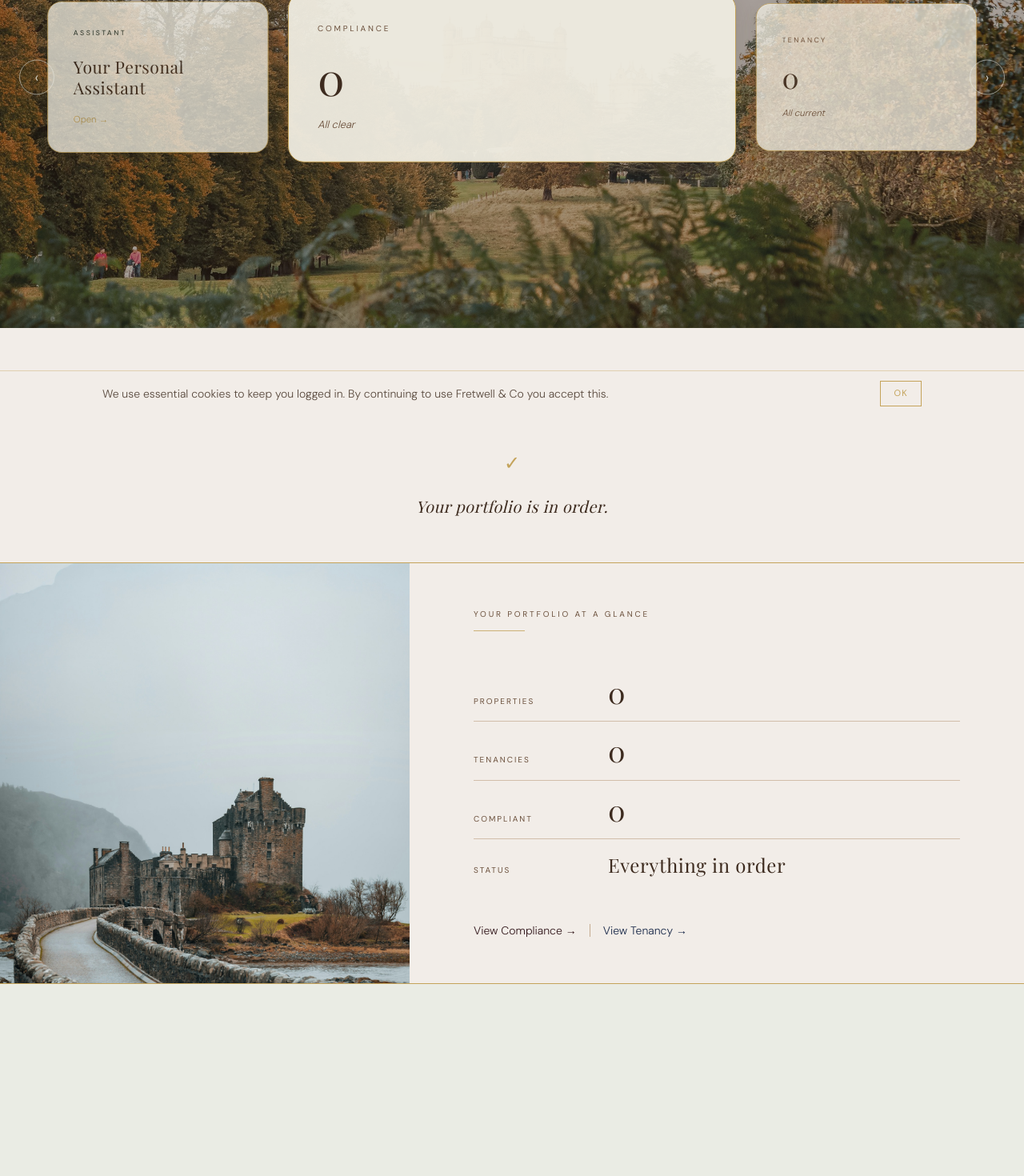
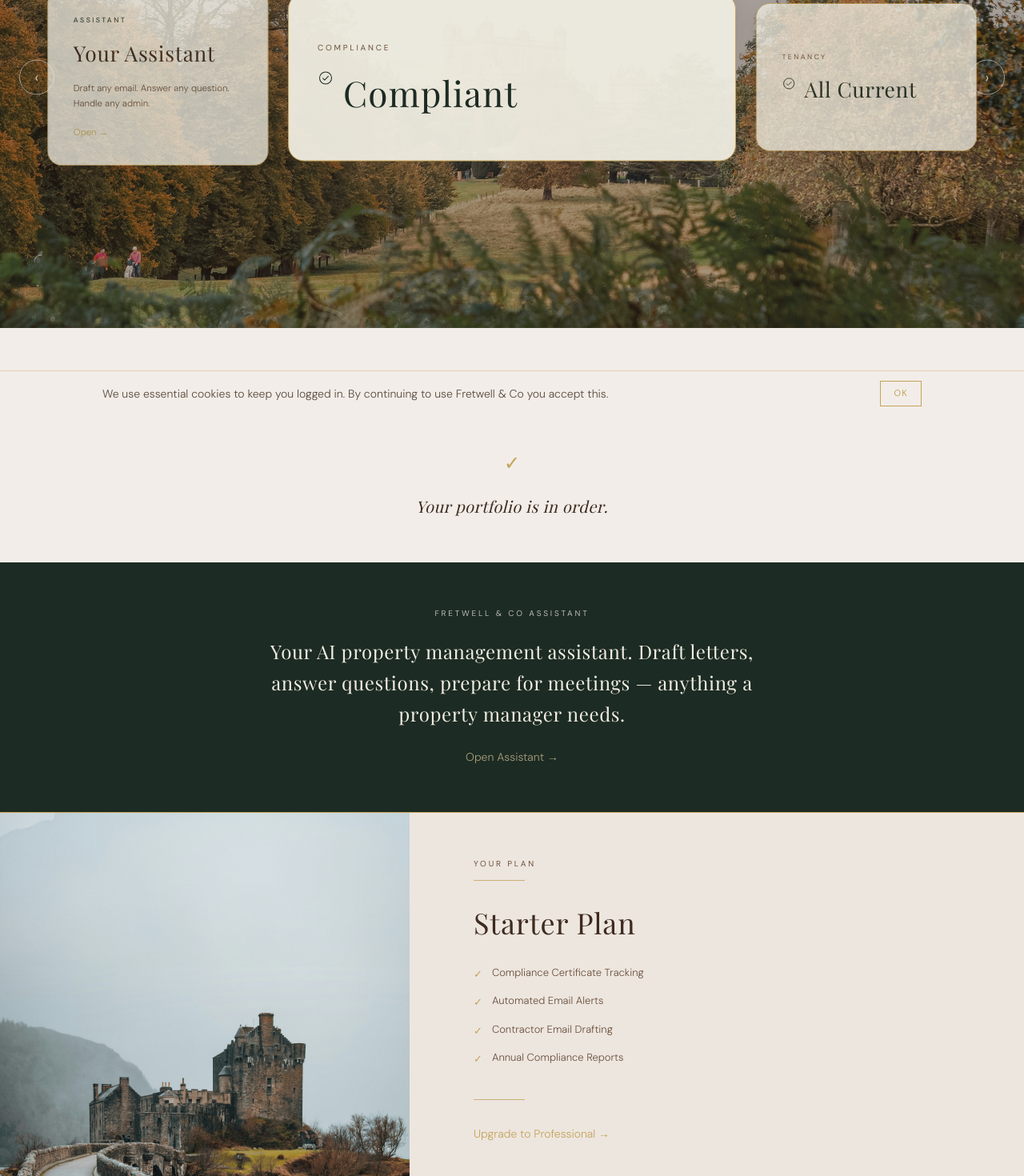
Before and after one commit to j4kefretwell-design/safelett, a Next.js app: page /dashboard in a window 1280 px wide. Shown: the part 280-1750 px from the top of the page at 80% size. Before the commit the page ends 1510 px from the top, so only its background shows below. Built offline with nearby package versions, Linux system fonts and the light colour scheme; no server answers; the database is empty; a web font is replaced by a local one.

Commit message:
fix floating section, prominent status, your plan section, AI assistant promotion

```diff
--- a/src/app/(app)/dashboard/page.tsx
+++ b/src/app/(app)/dashboard/page.tsx
@@ -1,7 +1,9 @@
 import Link from "next/link";
-import OverviewHeroCarousel from "@/components/dashboard/OverviewHeroCarousel";
+import OverviewHeroCarousel, {
+  type OverviewCarouselPanel,
+} from "@/components/dashboard/OverviewHeroCarousel";
 import OptimizedFillImage from "@/components/OptimizedFillImage";
-import { buildOverviewData } from "@/lib/overview";
+import { buildOverviewData, type OverviewActionItem } from "@/lib/overview";
 import { siteImages } from "@/lib/site-images";
 import { editorialPagePaddingClassName } from "@/lib/ui";
 import { createClient } from "@/lib/supabase/server";
@@ -9,6 +11,92 @@ import type { Certificate, Property } from "@/lib/types";
 import type { Tenancy } from "@/lib/tenancy";
 
 export const revalidate = 30;
+
+const STARTER_PLAN_FEATURES = [
+  "Compliance Certificate Tracking",
+  "Automated Email Alerts",
+  "Contractor Email Drafting",
+  "Annual Compliance Reports",
+] as const;
+
+function buildModulePanel({
+  id,
+  href,
+  label,
+  clearText,
+  actions,
+  module,
+}: {
+  id: string;
+  href: string;
+  label: string;
+  clearText: string;
+  actions: OverviewActionItem[];
+  module: "compliance" | "tenancy";
+}): OverviewCarouselPanel {
+  const moduleActions = actions.filter((item) => item.module === module);
+
+  if (moduleActions.length === 0) {
+    return { id, href, label, status: "clear", statusText: clearText };
+  }
+
+  const hasOverdue = moduleActions.some((item) => item.daysRemaining < 0);
+  if (hasOverdue) {
+    return {
+      id,
+      href,
+      label,
+      status: "overdue",
+      statusText: "Overdue",
+      count: moduleActions.length,
+    };
+  }
+
+  return {
+    id,
+    href,
+    label,
+    status: "attention",
+    statusText: "Action Needed",
+    count: moduleActions.length,
+  };
+}
+
+function buildActionsPanel(
+  actions: OverviewActionItem[],
+  urgentCount: number
+): OverviewCarouselPanel {
+  if (urgentCount === 0) {
+    return {
+      id: "actions",
+      href: "#todays-actions",
+      label: "Actions",
+      status: "clear",
+      statusText: "All Clear",
+    };
+  }
+
+  const hasOverdue = actions.some((item) => item.daysRemaining < 0);
+  if (hasOverdue) {
+    return {
+      id: "actions",
+      href: "#todays-actions",
+      label: "Actions",
+      status: "overdue",
+      statusText: "Overdue",
+      count: urgentCount,
+    };
+  }
+
+  return {
+    id: "actions",
+    href: "#todays-actions",
+    label: "Actions",
+    status: "attention",
+    statusText: "Action Needed",
+    count: urgentCount,
+  };
+}
 
 export default async function OverviewDashboardPage() {
   const supabase = await createClient();
@@ -37,52 +125,38 @@ export default async function OverviewDashboardPage() {
     tenancies: tenancyList,
   });
 
-  const actionsOk = stats.urgentCount === 0;
-  const complianceOk = stats.immediateComplianceCount === 0;
-  const tenancyOk = stats.immediateTenancyCount === 0;
-
-  const compliantCount = Math.max(
-    0,
-    stats.totalProperties - stats.complianceNeedsAttention
-  );
-  const portfolioStatus = actionsOk
-    ? "Everything in order"
-    : stats.urgentCount === 1
-      ? "1 item needs attention"
-      : `${stats.urgentCount} need attention`;
-
-  const carouselPanels = [
-    {
+  const carouselPanels: OverviewCarouselPanel[] = [
+    buildModulePanel({
       id: "compliance",
       href: "/compliance",
       label: "Compliance",
-      value: String(stats.immediateComplianceCount),
-      detail: complianceOk ? "All clear" : "Needs attention",
-    },
-    {
+      clearText: "Compliant",
+      actions,
+      module: "compliance",
+    }),
+    buildModulePanel({
       id: "tenancy",
       href: "/tenancy/dashboard",
       label: "Tenancy",
-      value: String(stats.immediateTenancyCount),
-      detail: tenancyOk ? "All current" : "Needs attention",
-    },
-    {
-      id: "actions",
-      href: "#todays-actions",
-      label: "Actions",
-      value: String(stats.urgentCount),
-      detail: actionsOk ? "Nothing urgent" : "Act this week",
-    },
+      clearText: "All Current",
+      actions,
+      module: "tenancy",
+    }),
+    buildActionsPanel(actions, stats.urgentCount),
     {
       id: "assistant",
       href: "/assistant",
       label: "Assistant",
-      labelColor: "study" as const,
-      value: "Your Personal Assistant",
-      valueSize: "phrase" as const,
+      labelColor: "study",
+      status: "promo",
+      statusText: "Your Assistant",
+      description: "Draft any email. Answer any question. Handle any admin.",
       footer: "Open →",
     },
   ];
+
+  const currentPlan = "Starter Plan";
+  const isHighestPlan = false;
 
   return (
     <div className="min-h-[calc(100vh-4rem)] w-full overflow-x-hidden bg-[#F2EDE8] text-umber">
@@ -186,78 +260,78 @@ export default async function OverviewDashboardPage() {
         )}
       </section>
 
-      <section className="w-full bg-[#F2EDE8]">
+      <section className="w-full bg-[#1C2B23] px-6 py-12 text-center sm:py-14">
+        <p className="text-[10px] font-normal uppercase tracking-[0.28em] text-parchment-line/75">
+          Fretwell &amp; Co Assistant
+        </p>
+        <p className="mx-auto mt-5 max-w-2xl font-serif text-xl leading-relaxed tracking-wide text-parchment-line sm:text-2xl">
+          Your AI property management assistant. Draft letters, answer questions,
+          prepare for meetings — anything a property manager needs.
+        </p>
+        <Link
+          href="/assistant"
+          className="mt-6 inline-block text-sm text-moss transition hover:text-gold"
+        >
+          Open Assistant →
+        </Link>
+      </section>
+
+      <section className="w-full bg-greige-alt">
         <div className="h-px w-full bg-[#C4A35A]" aria-hidden />
 
-        <div className="grid w-full grid-cols-1 items-stretch md:grid-cols-[40%_60%]">
+        <div className="grid w-full grid-cols-1 md:grid-cols-[40%_60%] md:items-stretch">
           <div
-            className="relative min-h-[320px] w-full overflow-hidden md:min-h-0"
+            className="relative min-h-[320px] w-full md:min-h-0"
             style={{ backgroundColor: siteImages.sajeerMoCastle.placeholderColor }}
           >
-            <div className="absolute inset-0">
-              <OptimizedFillImage
-                image={siteImages.sajeerMoCastle}
-                alt=""
-                sizes="(max-width: 768px) 100vw, 40vw"
-                quality={60}
-                className="object-cover"
-                style={{ objectPosition: "center 30%" }}
-              />
-            </div>
+            <OptimizedFillImage
+              image={siteImages.sajeerMoCastle}
+              alt=""
+              sizes="(max-width: 768px) 100vw, 40vw"
+              quality={60}
+              className="object-cover"
+              style={{ objectPosition: "center 30%" }}
+            />
           </div>
 
-          <div className="flex w-full flex-col justify-center bg-[#F2EDE8] px-8 py-14 sm:px-12 lg:px-16 xl:px-20">
+          <div className="flex w-full flex-col justify-center px-8 py-14 sm:px-12 lg:px-16 xl:px-20">
             <p className="text-[10px] font-normal uppercase tracking-[0.28em] text-[#6B503C]">
-              Your Portfolio at a Glance
+              Your Plan
             </p>
             <div className="mt-3 h-px w-16 bg-[#C4A35A]/80" aria-hidden />
 
-            <dl className="mt-10">
-              {(
-                [
-                  ["Properties", String(stats.totalProperties)],
-                  ["Tenancies", String(stats.activeTenancies)],
-                  ["Compliant", String(compliantCount)],
-                  ["Status", portfolioStatus],
-                ] as const
-              ).map(([label, value], index) => (
-                <div
-                  key={label}
-                  className={`grid grid-cols-[7.5rem_1fr] items-baseline gap-6 py-4 sm:grid-cols-[9rem_1fr] ${
-                    index < 3 ? "border-b border-[#C5AC91]/70" : ""
-                  }`}
+            <p className="mt-8 font-serif text-3xl tracking-wide text-[#3D2B1F] sm:text-4xl">
+              {currentPlan}
+            </p>
+
+            <ul className="mt-8 space-y-3">
+              {STARTER_PLAN_FEATURES.map((feature) => (
+                <li
+                  key={feature}
+                  className="flex items-start gap-3 text-[13px] leading-relaxed text-[#6B503C]"
                 >
-                  <dt className="text-[10px] font-normal uppercase tracking-[0.2em] text-[#6B503C]">
-                    {label}
-                  </dt>
-                  <dd
-                    className={`font-serif tracking-wide text-[#3D2B1F] ${
-                      label === "Status"
-                        ? "text-xl sm:text-2xl"
-                        : "text-3xl sm:text-4xl"
-                    }`}
-                  >
-                    {value}
-                  </dd>
-                </div>
+                  <span className="mt-0.5 shrink-0 text-[#C4A35A]" aria-hidden>
+                    ✓
+                  </span>
+                  {feature}
+                </li>
               ))}
-            </dl>
+            </ul>
 
-            <div className="mt-10 flex flex-wrap items-center gap-4">
+            <div className="mt-10 h-px w-16 bg-[#C4A35A]/80" aria-hidden />
+
+            {isHighestPlan ? (
+              <p className="mt-8 text-sm italic text-[#6B503C]">
+                Your portfolio is fully supported.
+              </p>
+            ) : (
               <Link
-                href="/compliance"
-                className="text-sm text-[#33181C] transition hover:opacity-80"
+                href="/subscription"
+                className="mt-8 inline-block text-sm text-gold transition hover:opacity-80"
               >
-                View Compliance →
+                Upgrade to Professional →
               </Link>
-              <span className="h-4 w-px bg-[#C5AC91]" aria-hidden />
-              <Link
-                href="/tenancy/dashboard"
-                className="text-sm text-[#1B2A4A] transition hover:opacity-80"
-              >
-                View Tenancy →
-              </Link>
-            </div>
+            )}
           </div>
         </div>
 
--- a/src/components/dashboard/OverviewHeroCarousel.tsx
+++ b/src/components/dashboard/OverviewHeroCarousel.tsx
@@ -2,15 +2,18 @@
 
 import Link from "next/link";
 import { useCallback, useEffect, useRef, useState } from "react";
+
+export type CarouselPanelStatus = "clear" | "attention" | "overdue" | "promo";
 
 export type OverviewCarouselPanel = {
   id: string;
   href: string;
   label: string;
   labelColor?: "leather" | "study";
-  value: string;
-  valueSize?: "number" | "phrase";
-  detail?: string;
+  status: CarouselPanelStatus;
+  statusText: string;
+  count?: number;
+  description?: string;
   footer?: string;
 };
 
@@ -24,6 +27,50 @@ function wrapOffset(index: number, active: number, length: number) {
   if (offset < -length / 2) offset += length;
   return offset;
 }
+
+function StatusIcon({ status }: { status: CarouselPanelStatus }) {
+  if (status === "promo") return null;
+
+  if (status === "clear") {
+    return (
+      <svg
+        viewBox="0 0 24 24"
+        fill="none"
+        stroke="currentColor"
+        strokeWidth="1.25"
+        className="h-5 w-5 shrink-0 text-forest"
+        aria-hidden
+      >
+        <circle cx="12" cy="12" r="9" />
+        <path d="M8 12.5l2.5 2.5 5.5-5.5" strokeLinecap="round" strokeLinejoin="round" />
+      </svg>
+    );
+  }
+
+  return (
+    <svg
+      viewBox="0 0 24 24"
+      fill="none"
+      stroke="currentColor"
+      strokeWidth="1.25"
+      className={`h-5 w-5 shrink-0 ${
+        status === "overdue" ? "text-urgent" : "text-attention"
+      }`}
+      aria-hidden
+    >
+      <circle cx="12" cy="12" r="9" />
+      <path d="M12 8v5" strokeLinecap="round" />
+      <circle cx="12" cy="16" r="0.75" fill="currentColor" stroke="none" />
+    </svg>
+  );
+}
+
+const statusTextClass: Record<CarouselPanelStatus, string> = {
+  clear: "text-forest",
+  attention: "text-attention",
+  overdue: "text-urgent",
+  promo: "text-[#3D2B1F]",
+};
 
 export default function OverviewHeroCarousel({
   panels,
@@ -101,9 +148,11 @@ export default function OverviewHeroCarousel({
                 "left-[calc(75%+6px)] hidden w-[28%] -translate-y-1/2 scale-[0.88] opacity-80 sm:block";
             }
 
-            const isPhrase = panel.valueSize === "phrase";
             const labelClass =
               panel.labelColor === "study" ? "text-study" : "text-[#6B503C]";
+            const heroSize = isCenter
+              ? "text-3xl leading-tight sm:text-[2.75rem]"
+              : "text-2xl leading-tight sm:text-3xl";
 
             const content = (
               <div className="relative z-[1] flex h-full flex-col justify-center">
@@ -112,22 +161,29 @@ export default function OverviewHeroCarousel({
                 >
                   {panel.label}
                 </p>
-                <p
-                  className={`mt-6 font-serif tracking-wide text-[#3D2B1F] ${
-                    isPhrase
-                      ? isCenter
-                        ? "text-3xl leading-tight sm:text-4xl"
-                        : "text-2xl leading-tight"
-                      : isCenter
-                        ? "text-[3.5rem] leading-none"
-                        : "text-[2.5rem] leading-none"
-                  }`}
-                >
-                  {panel.value}
-                </p>
-                {panel.detail ? (
-                  <p className="mt-5 text-[13px] italic text-[#6B503C]">
-                    {panel.detail}
+
+                <div className="mt-5 flex items-start gap-3">
+                  <StatusIcon status={panel.status} />
+                  <div className="min-w-0">
+                    <p
+                      className={`font-serif tracking-wide ${heroSize} ${statusTextClass[panel.status]}`}
+                    >
+                      {panel.statusText}
+                    </p>
+                    {panel.count != null && panel.count > 0 ? (
+                      <p className="mt-2 text-xl font-semibold tabular-nums text-[#6B503C] sm:text-2xl">
+                        {panel.count}
+                        <span className="ml-1.5 text-[11px] font-normal uppercase tracking-[0.18em]">
+                          {panel.count === 1 ? "item" : "items"}
+                        </span>
+                      </p>
+                    ) : null}
+                  </div>
+                </div>
+
+                {panel.description ? (
+                  <p className="mt-5 text-[13px] leading-relaxed text-[#6B503C]">
+                    {panel.description}
                   </p>
                 ) : null}
                 {panel.footer ? (
```
Also changed, not shown: public/apple-touch-icon.png (deleted).
